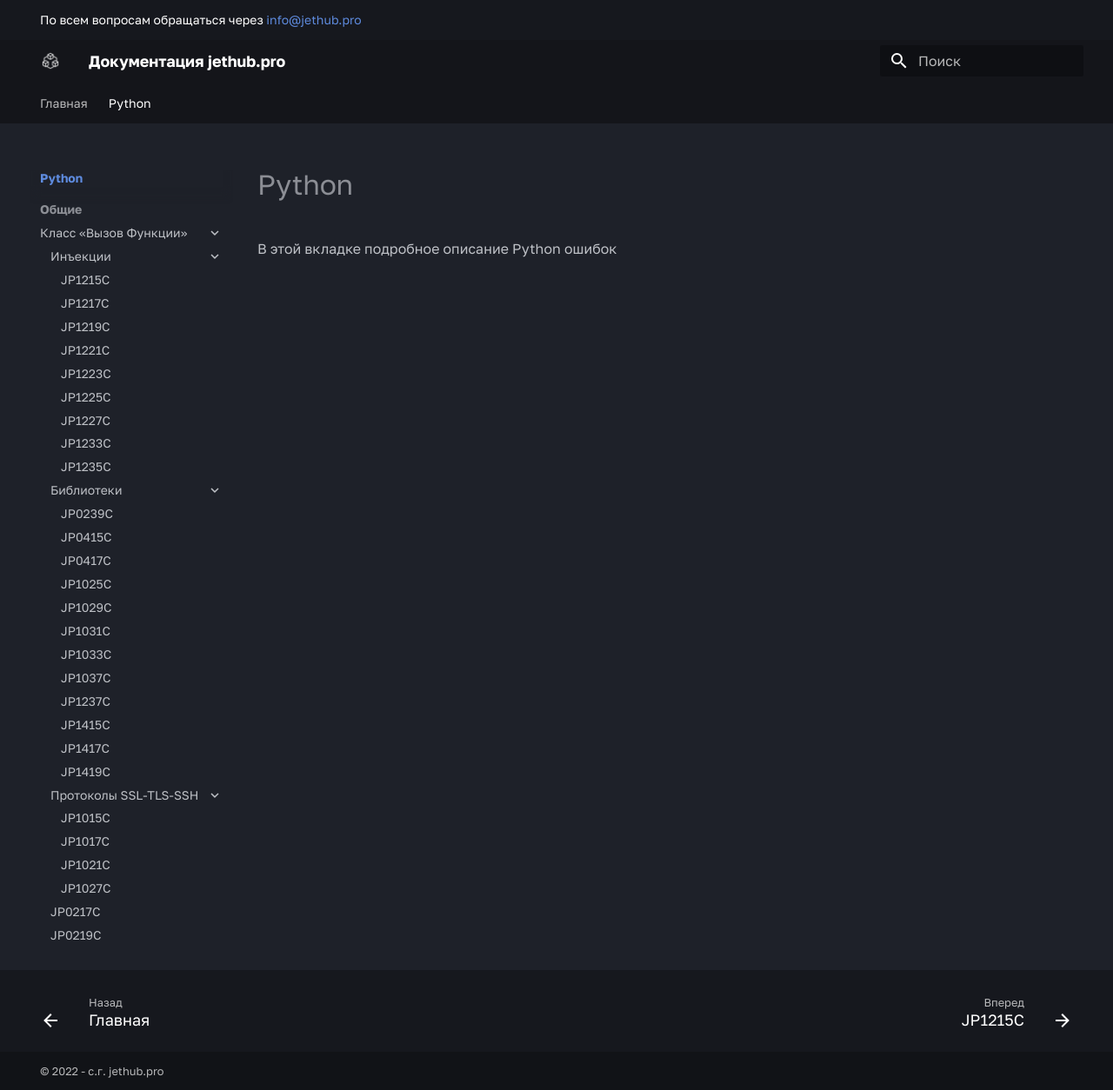
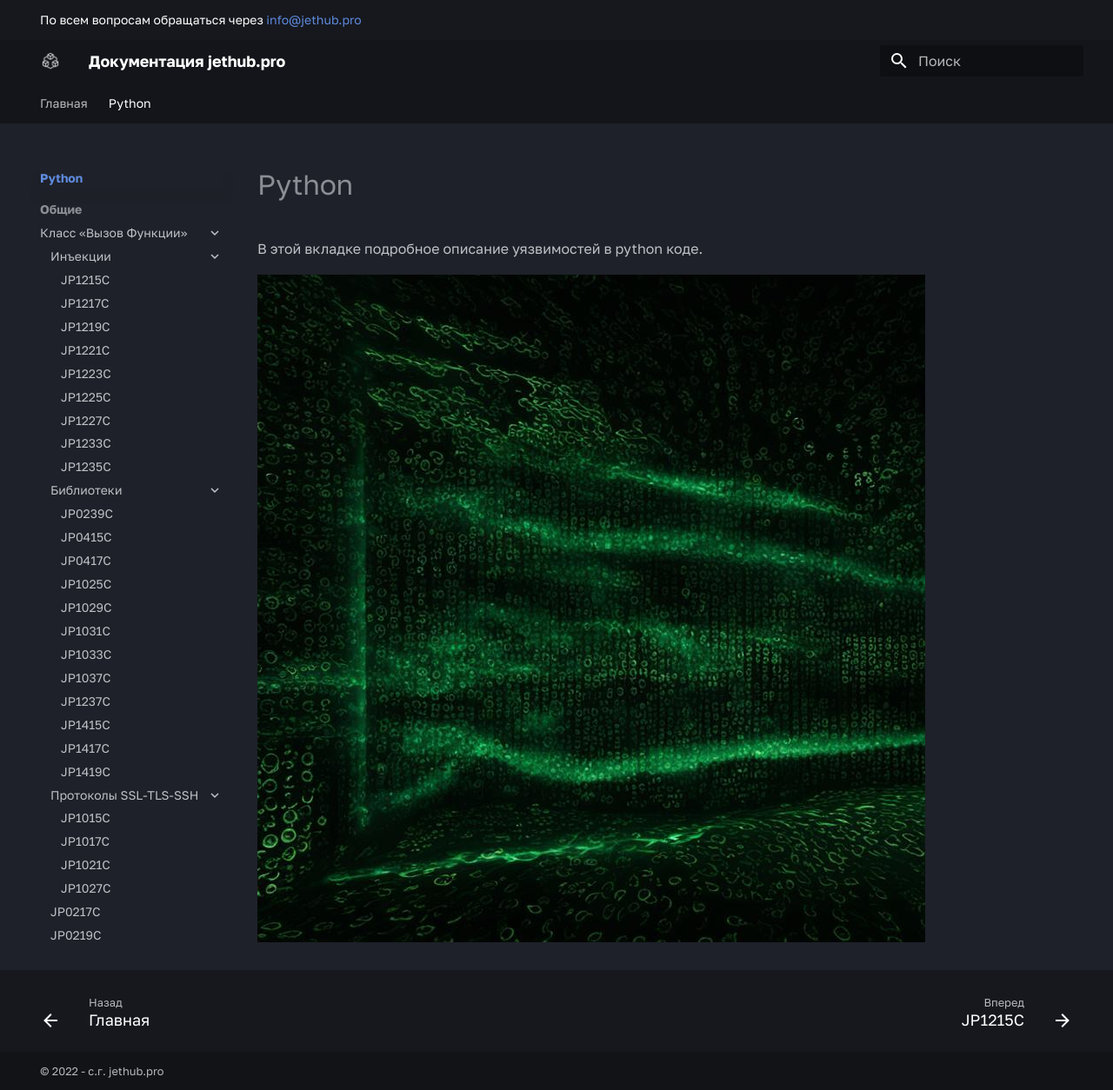
Before and after one commit to jethub-tech/docs.jethub.pro, an MkDocs documentation site: the page built from docs/python/index.md, in a window 1280 px wide and 1254 px high. Shown: the whole window at 87% size. Built offline with MkDocs 1.6.1 and Material for MkDocs 9.7.7, drawn with Linux system fonts in a browser that asks for light colours; some web fonts are replaced.

Commit message:
add picture into py tab

```diff
--- a/docs/python/index.md
+++ b/docs/python/index.md
@@ -1,3 +1,5 @@
 # Python
 
-В этой вкладке подробное описание Python ошибок
+В этой вкладке подробное описание уязвимостей в python коде.
+
+![figure_python_lang](../assets/figure_python_lang.jpeg)
```
Also changed, not shown: docs/assets/figure_python_lang.jpeg (added).
